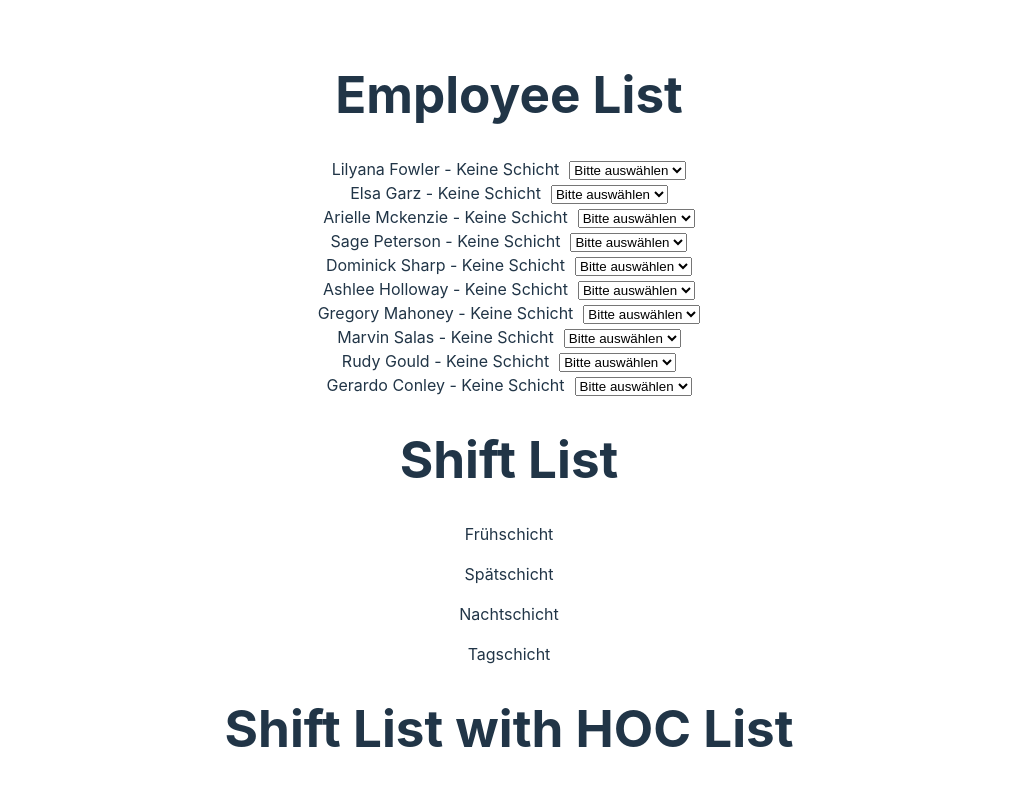
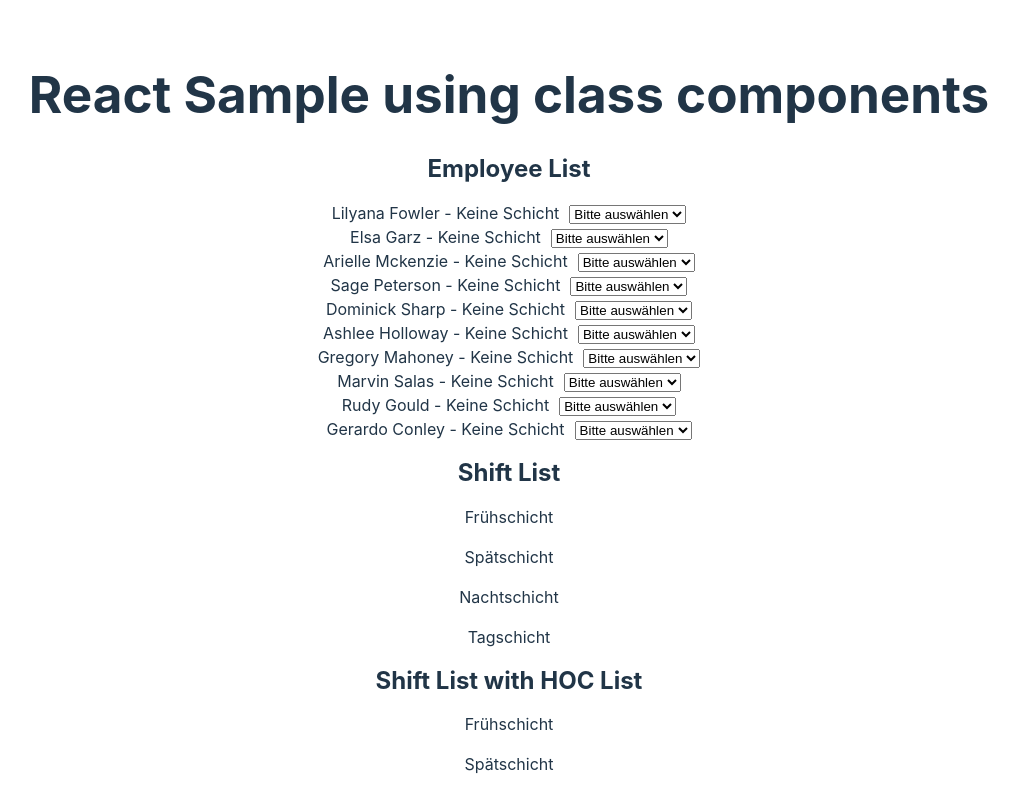
Before and after one commit to AlexDelPab/basta-2022-react-sample-project, a React (Vite) app in the folder personnel-planning-react-classes/: page / in a window 1280 px wide. Shown: the top 794 px of the page, without its empty margins (131-1150 px from the left). Built offline with nearby package versions, Linux system fonts and the light colour scheme.

Commit message:
Change layout

```diff
--- a/personnel-planning-react-classes/src/App.tsx
+++ b/personnel-planning-react-classes/src/App.tsx
@@ -30,6 +30,7 @@ class App extends Component<{}, IState> {
   render(): ReactNode {
     return (
       <div className="App">
+        <h1>React Sample using class components</h1>
         <EmployeeList />
         <ShiftList />
         <ShiftListFromList />
--- a/personnel-planning-react-classes/src/EmployeeList.tsx
+++ b/personnel-planning-react-classes/src/EmployeeList.tsx
@@ -56,7 +56,7 @@ class EmployeeList extends Component<IProps, IState> {
 
     render(): ReactNode {
         return (<>
-            <h1>Employee List</h1>
+            <h2>Employee List</h2>
             {this.state.isLoading && <LoadingSpinner />}
             {!this.state.isLoading && this.state.employees.map((employee: IEmployee) => (
                 <div key={`employee-list-${employee.id}`}>
--- a/personnel-planning-react-classes/src/ShiftList.tsx
+++ b/personnel-planning-react-classes/src/ShiftList.tsx
@@ -36,7 +36,7 @@ class ShiftList extends Component<IProps, IState> {
 
     render(): ReactNode {
         return <>
-            <h1>Shift List</h1>
+            <h2>Shift List</h2>
             {this.state.isLoading && <LoadingSpinner />}
             {!this.state.isLoading && this.state.shifts.map((shift: IShift) => (
                     <p key={`shift-list-${shift.id}`}>{shift.name}</p>
--- a/personnel-planning-react-classes/src/ShiftListFromList.tsx
+++ b/personnel-planning-react-classes/src/ShiftListFromList.tsx
@@ -7,7 +7,7 @@ class ShiftList extends Component<IListState<IShift>, {}> {
 
     render(): ReactNode {
         return (<>
-            <h1>Shift List with HOC List</h1>
+            <h2>Shift List with HOC List</h2>
             {!this.props.isLoading && this.props.data.map((shift: IShift) => (
                 <p key={`shift-list-hoc-${shift.id}`}>{shift.name}</p>
             ))}
```
